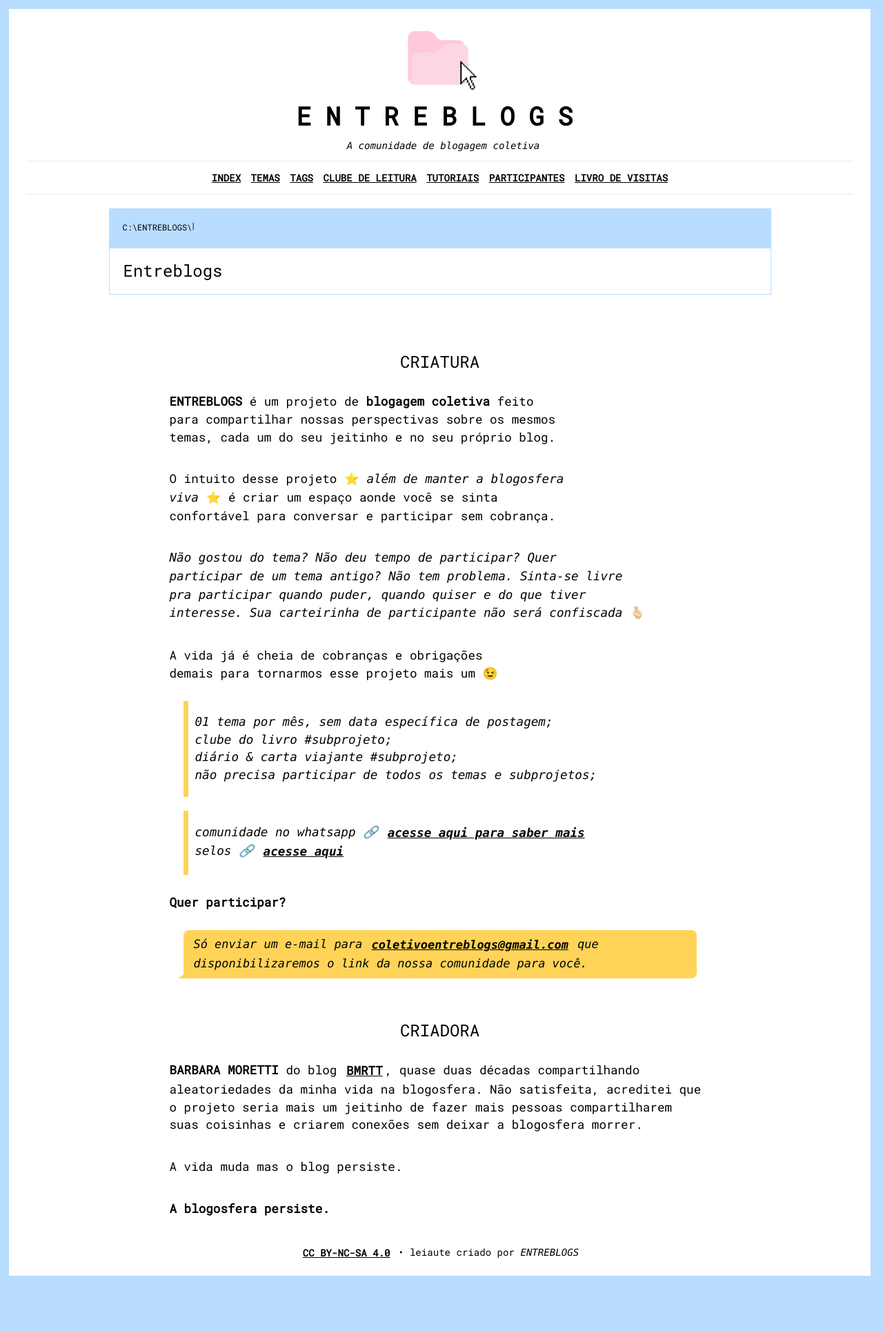
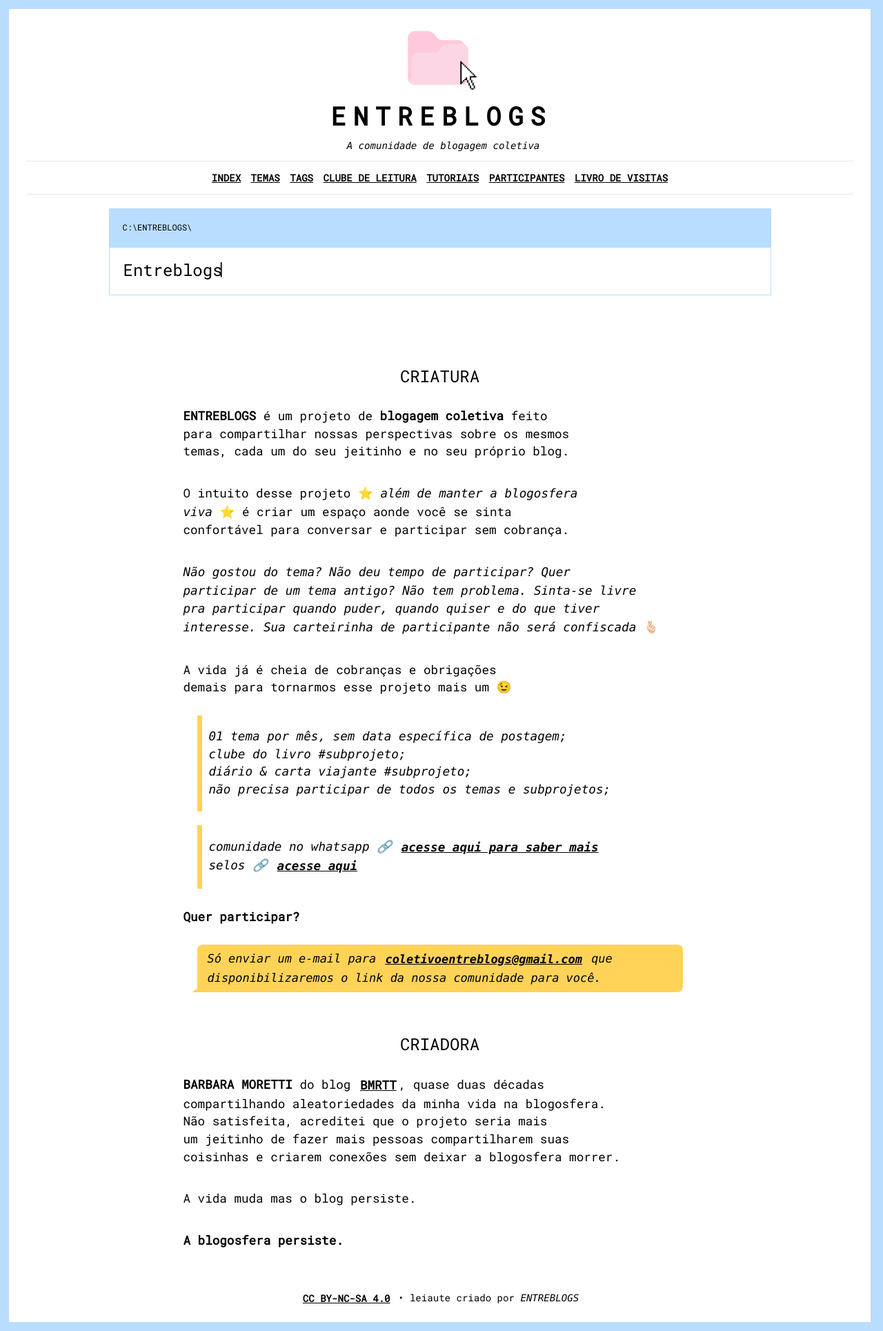
Before and after one commit to bamoretti/entreblogs, a Jekyll site: the page built from index.md, in a window 1280 px wide. Shown: the whole page at 69% size. Built offline with Jekyll 4.4.1, drawn with Linux system fonts in a browser that asks for light colours; comment, search, counter and statistics services are not loaded; before the commit the page ends 1862 px from its top, so only the background shows below that.

Commit message:
Update styles.css

```diff
--- a/assets/styles.css
+++ b/assets/styles.css
@@ -86,7 +86,7 @@ footer {
 
 main {
  margin: 0px auto 0px auto;
- padding: 0;
+ padding: 20px;
  display: flex;
  flex-direction: column;
  justify-content: flex-start;
@@ -136,8 +136,18 @@ main {
  white-space: normal;
 }
 
-/* -- CURSOR PISCANTE (AJUSTADO) -- */
-.secao::after {
+/* -- TITULO PAGINA E CURSOR PISCANTE (AJUSTADO) -- */
+.titulo-pagina{
+ display: block;
+ border: 1px solid var(--cor-moldura);
+ margin: -32px auto 2rem auto;
+ max-width: 60rem;
+ padding: 20px;
+ font-size: 24px;
+
+}
+
+.titulo-pagina::after {
  content: "|";
  display: inline-block;
  margin-left: -9px; /* PROXIMIDADE: Diminua para encostar mais, ou use valor negativo se precisar */
@@ -151,25 +161,16 @@ main {
  from, to { color: transparent; }
  50% { color: inherit; }
 }
-/* -- FINAL Gracinha do cursor piscando -- */
+/* -- FINAL TITULO PAGINA E Gracinha do cursor piscando -- */
 
 
 
 /* -- INÍCIO estilos de tírulos -- */
-.titulo-pagina{
- display: block;
- border: 1px solid var(--cor-moldura);
- margin: -32px auto 2rem auto;
- max-width: 60rem;
- padding: 20px;
- font-size: 24px;
-
-}
 h1 { /* ENTREBLOGS */
  font-size: clamp(1.5rem, 3vw, 2.3rem); /* 24–30px */
  font-weight: 700;
  text-align: center;
- letter-spacing: 20px;
+ letter-spacing: 10px;
  white-space: nowrap; /* Evita quebra de linha no nome */
  display: inline;
  margin: 0 0 0 5px;
```
